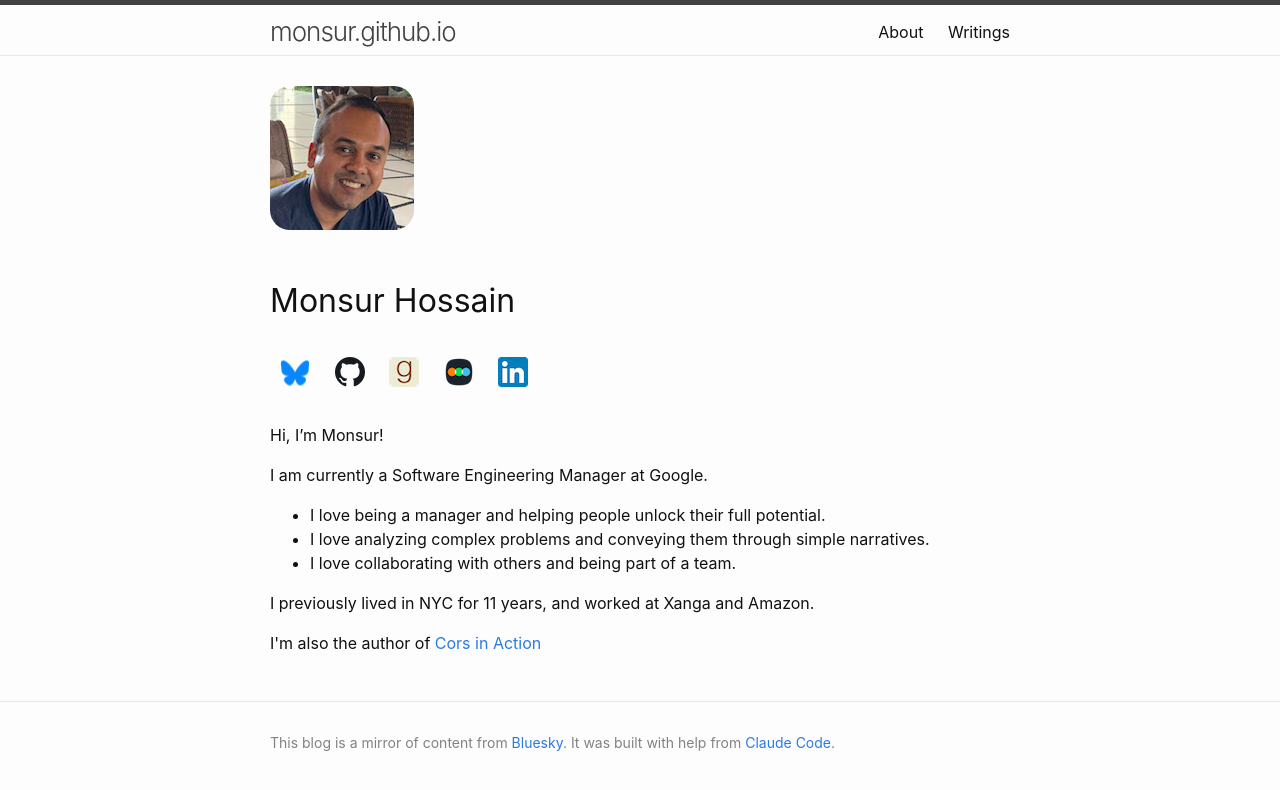
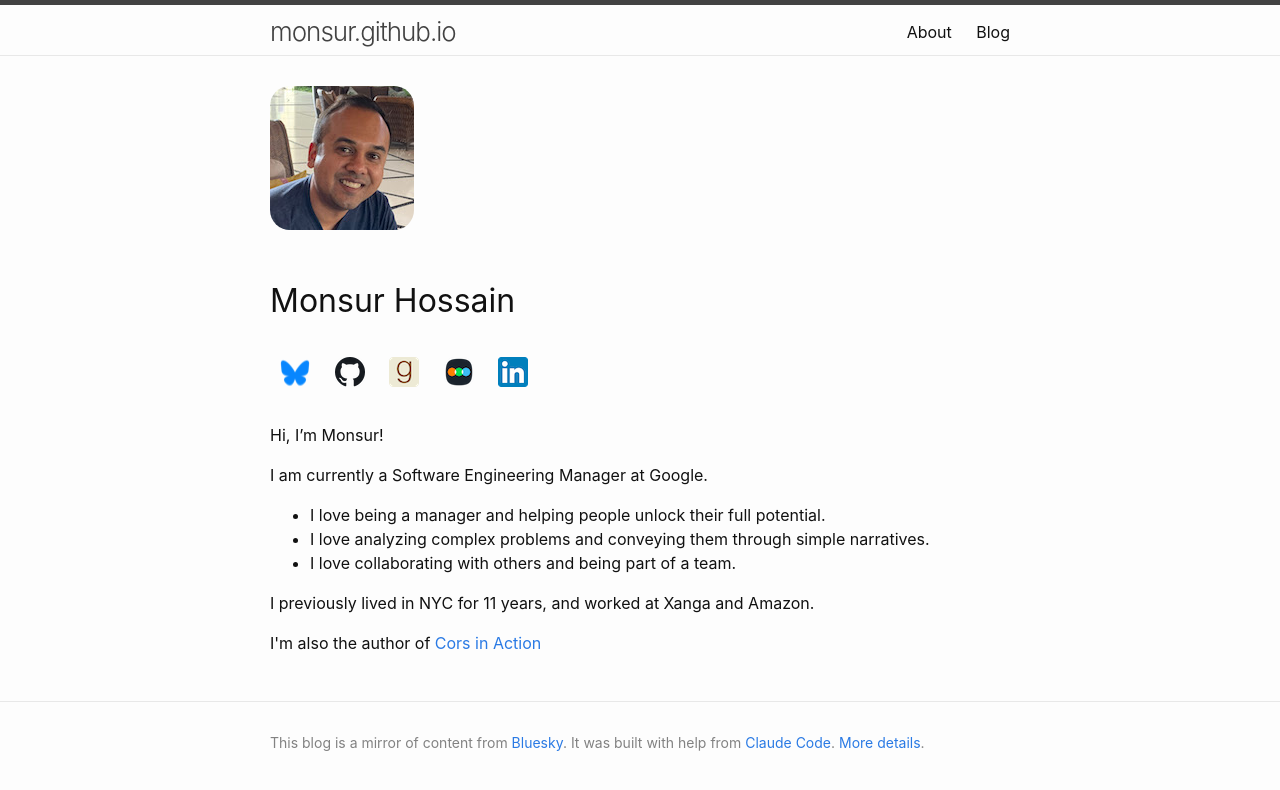
Before and after one commit to monsur/monsur.github.io, a Jekyll site: the page built from about.html, in a window 1280 px wide. Shown: the top 790 px of the page. Built offline with Jekyll 4.4.1, drawn with Linux system fonts in a browser that asks for light colours.

Commit message:
More nav fixes

```diff
--- a/_layouts/default.html
+++ b/_layouts/default.html
@@ -220,7 +220,7 @@
 
       <nav class="site-nav">
         <a href="/about/">About</a>
-        <a href="/">Writings</a>
+        <a href="/">Blog</a>
       </nav>
     </div>
   </header>
@@ -233,7 +233,7 @@
 
   <footer class="site-footer">
     <div class="wrapper">
-     This blog is a mirror of content from <a href="https://bsky.app/profile/monsur.hossa.in">Bluesky</a>. It was built with help from <a href="https://www.anthropic.com/claude-code">Claude Code</a>.
+     This blog is a mirror of content from <a href="https://bsky.app/profile/monsur.hossa.in">Bluesky</a>. It was built with help from <a href="https://www.anthropic.com/claude-code">Claude Code</a>. <a href="/blog/2025/08/24/another-small-vibecoding-proje/">More details</a>.
     </div>
   </footer>
 </body>
```
